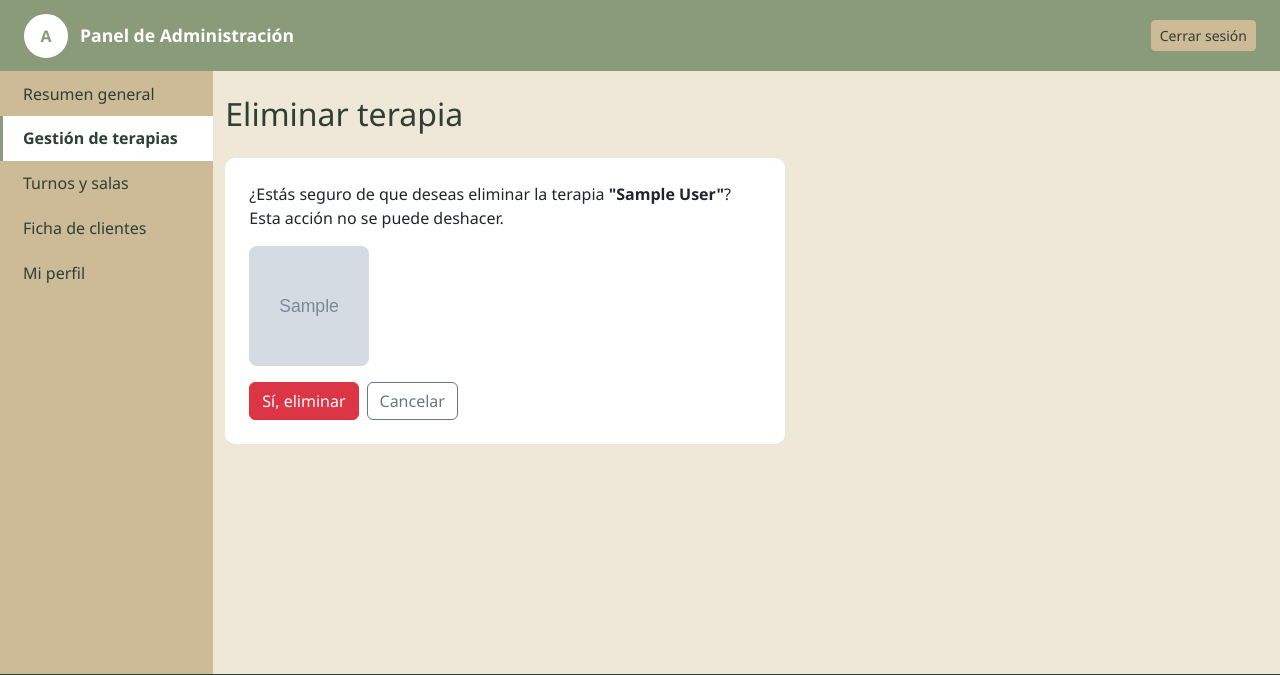
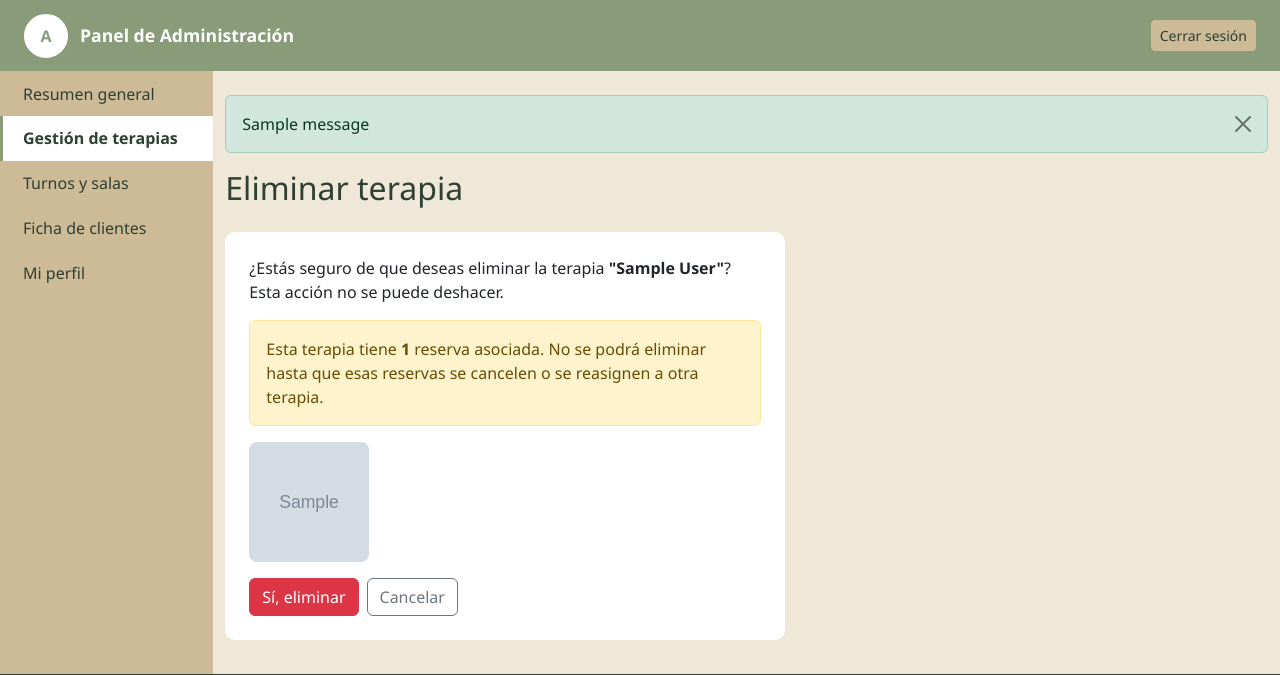
Before and after one commit to benjatabilo/spa-maison-dequilibre, a Django app: page /administrador/terapias/1/eliminar/ in a window 1280 px wide. Shown: the part 72-747 px from the top of the page. Run offline with Django 5.2, Linux system fonts and the light colour scheme; a user stored in the database is signed in; tables that the repository leaves empty hold one stand-in row (values such as "Sample post"); grey boxes marked "Sample" are stand-in pictures; one stand-in notice (Sample message) is shown; some libraries are stand-ins or nearby versions.

Commit message:
Corregir eliminacion de terapias con reservas y mostrar mensajes de feedback

```diff
--- a/adminApp/templates/administrador/base_admin.html
+++ b/adminApp/templates/administrador/base_admin.html
@@ -113,6 +113,15 @@
       </div>
 
       <div class="col-md-9 col-lg-10 py-4">
+        {% if messages %}
+          {% for message in messages %}
+          <div class="alert alert-{{ message.tags|default:'info' }} alert-dismissible fade show" role="alert">
+            {{ message }}
+            <button type="button" class="btn-close" data-bs-dismiss="alert" aria-label="Cerrar"></button>
+          </div>
+          {% endfor %}
+        {% endif %}
+
         {% block panel_contenido %}{% endblock %}
       </div>
 
--- a/adminApp/templates/administrador/terapia_confirm_delete.html
+++ b/adminApp/templates/administrador/terapia_confirm_delete.html
@@ -12,6 +12,14 @@
     ¿Estás seguro de que deseas eliminar la terapia
     <strong>"{{ terapia.nombre }}"</strong>? Esta acción no se puede deshacer.
   </p>
+
+  {% if total_reservas > 0 %}
+  <div class="alert alert-warning">
+    Esta terapia tiene <strong>{{ total_reservas }}</strong> reserva{{ total_reservas|pluralize }}
+    asociada{{ total_reservas|pluralize }}. No se podrá eliminar hasta que esas reservas
+    se cancelen o se reasignen a otra terapia.
+  </div>
+  {% endif %}
 
   {% if terapia.imagen %}
   <img src="{{ terapia.imagen.url }}" alt="{{ terapia.nombre }}"
--- a/adminApp/views.py
+++ b/adminApp/views.py
@@ -8,6 +8,7 @@ from PIL import Image
 from django.contrib.auth.decorators import login_required
 from .models import Terapia
 from .forms import TerapiaForm
+from django.db.models.deletion import RestrictedError
 
 def _cargar_json(nombre_archivo, valor_por_defecto=None):
     """
@@ -220,17 +221,32 @@ def editar_terapia(request, pk):
 
 
 @login_required
+@login_required
 def eliminar_terapia(request, pk):
-    """Eliminar: borra una terapia, pidiendo confirmación previa."""
+    """
+    Eliminar: borra una terapia, pidiendo confirmacion previa.
+
+    Reserva.terapia usa on_delete=RESTRICT, asi que Django no permite
+    borrar una terapia si existen reservas que la referencian. Se captura
+    ese caso para mostrar un mensaje claro en vez de un Error 500.
+    """
     terapia = get_object_or_404(Terapia, pk=pk)
 
     if request.method == 'POST':
-        terapia.delete()
-        messages.success(request, 'La terapia fue eliminada correctamente.')
+        try:
+            terapia.delete()
+            messages.success(request, 'La terapia fue eliminada correctamente.')
+        except RestrictedError:
+            messages.error(
+                request,
+                f'No se puede eliminar "{terapia.nombre}" porque tiene reservas '
+                'asociadas. Cancela o reasigna esas reservas antes de eliminarla.'
+            )
         return redirect('lista_terapias')
 
     contexto = {
         'terapia': terapia,
+        'total_reservas': terapia.reservas.count(),
         'seccion_activa': 'terapias',
     }
     return render(request, 'administrador/terapia_confirm_delete.html', contexto)
```
